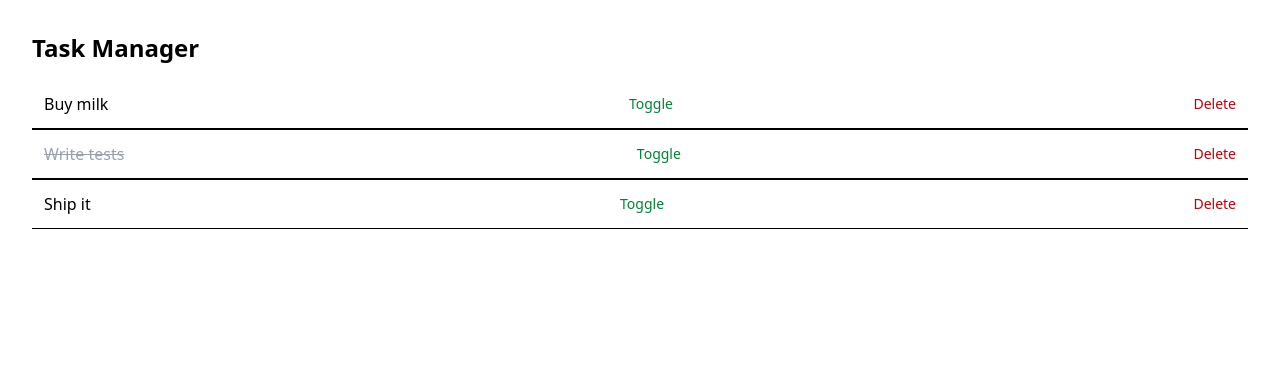
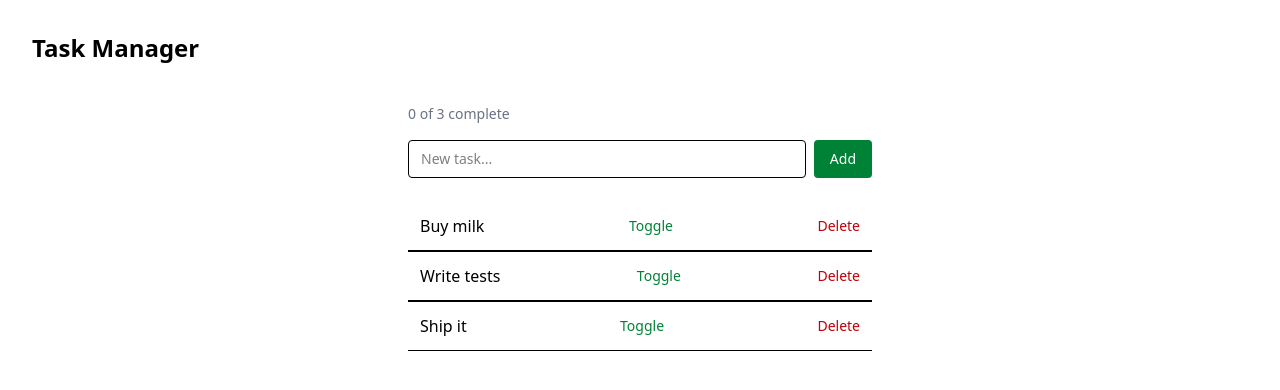
Before and after one commit to John-Lopez-1122/task-manager, a Next.js app in the folder task-manager/: page / in a window 1280 px wide. Shown: the top 390 px of the page. Built offline with nearby package versions, Linux system fonts and the light colour scheme.

Commit message:
can now add new task to the task manager

```diff
--- a/task-manager/components/AddTaskForm.tsx
+++ b/task-manager/components/AddTaskForm.tsx
@@ -0,0 +1,34 @@
+// src/components/AddTaskForm.js
+'use client';
+
+import { useState } from 'react';
+
+type AddTaskFormProps = {
+  onAdd: (title: string) => void;
+};
+
+export default function AddTaskForm({ onAdd }: AddTaskFormProps) {
+  const [title, setTitle] = useState('');
+
+  function handleSubmit(e: React.SubmitEvent) {
+    e.preventDefault();            // prevent page reload
+    if (!title.trim()) return;    // guard: reject blank submissions
+    onAdd(title.trim());
+    setTitle('');                 // reset field
+  }
+
+  return (
+    <form onSubmit={handleSubmit} className="flex gap-2 mb-6">
+      <input
+        value={title}                   /* controlled: value from state */
+        onChange={(e) => setTitle(e.target.value)}
+        placeholder="New task..."
+        className="flex-1 border rounded px-3 py-2 text-sm"
+      />
+      <button
+        type="submit"
+        className="bg-green-700 text-white px-4 py-2 rounded text-sm hover:bg-green-800"
+      >Add</button>
+    </form>
+  );
+}
--- a/task-manager/components/TaskBoard.tsx
+++ b/task-manager/components/TaskBoard.tsx
@@ -1,22 +1,41 @@
 // src/components/TaskBoard.js — 'use client' needed for interactivity
 'use client';
 
+import { useState, useEffect } from 'react';
 import TaskList from './TaskList';
+import AddTaskForm from './AddTaskForm';
 
 export default function TaskBoard() {
-  const tasks = [
-      {id: 1, title: "Buy milk", done: false},
-      {id: 2, title: "Write tests", done: true},
-      {id: 3, title: "Ship it", done: false}
-];
+  const [tasks, setTasks] = useState([
+      {id: "1", title: "Buy milk", done: false},
+      {id: "2", title: "Write tests", done: false},
+      {id: "3", title: "Ship it", done: false}
+]);
 
-  function handleToggle(id: number) {
-    console.log('Toggle task', id);  // wired to state in Section 4
+function handleToggle(id: string) {
+    setTasks(tasks.map((t) =>
+      t.id === id ? { ...t, done: !t.done } : t
+    ));
   }
 
-  function handleDelete(id: number) {
-    console.log('Delete task', id);
+function handleDelete(id: string) {
+    setTasks(tasks.filter((t) => t.id !== id));
   }
 
-  return <TaskList tasks={tasks} onToggle={handleToggle} onDelete={handleDelete}/>;
+function handleAdd(title: string) {
+    const newTask = {id: crypto.randomUUID(), title, done: false};
+    setTasks([...tasks, newTask]);
+  }
+
+  const completedCount = tasks.filter((t) => t.done).length;
+
+  return (
+    <div className="max-w-lg mx-auto p-6">
+      <p className="text-sm text-gray-500 mb-4">
+        {completedCount} of {tasks.length} complete
+      </p>
+      <AddTaskForm onAdd={handleAdd} />
+      <TaskList tasks={tasks} onToggle={handleToggle} onDelete={handleDelete} />
+    </div>
+  );
 }
--- a/task-manager/components/TaskCard.tsx
+++ b/task-manager/components/TaskCard.tsx
@@ -4,9 +4,9 @@
 type TaskCardProps = {  //  TypeScrip requires defined types, this defines the "title" and "done"'s types.
   title: string;
   done: boolean;
-  id: number;
-  onToggle: (id: number) => void;
-  onDelete: (id: number) => void;
+  id: string;
+  onToggle: (id: string) => void;
+  onDelete: (id: string) => void;
 };
 
 export default function TaskCard({ title, done, id, onToggle, onDelete }: TaskCardProps) {
--- a/task-manager/components/TaskList.tsx
+++ b/task-manager/components/TaskList.tsx
@@ -5,11 +5,11 @@ import TaskCard from './TaskCard';
 
 type TaskListProps = {  //  TypeScript requires defined types, this is a copy/paste from TaskCard.tsx. this defines "tasks" as an array.
   tasks: {
-    id:number;
+    id:string;
     title: string;
     done: boolean }[];
-  onToggle: (id: number) => void;
-  onDelete: (id: number) => void;
+  onToggle: (id: string) => void;
+  onDelete: (id: string) => void;
 };
 
 export default function TaskList({ tasks, onToggle, onDelete }: TaskListProps) {
```
